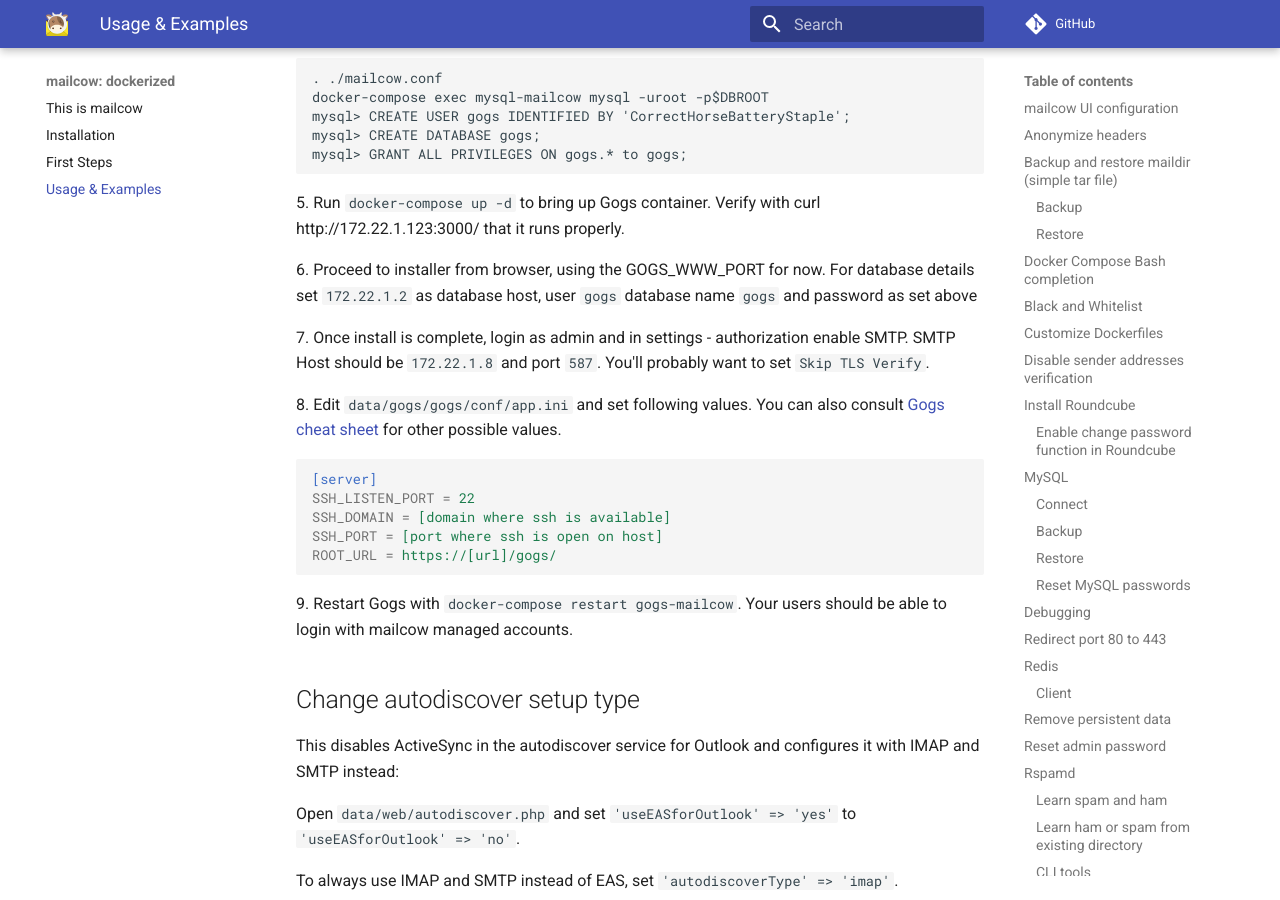
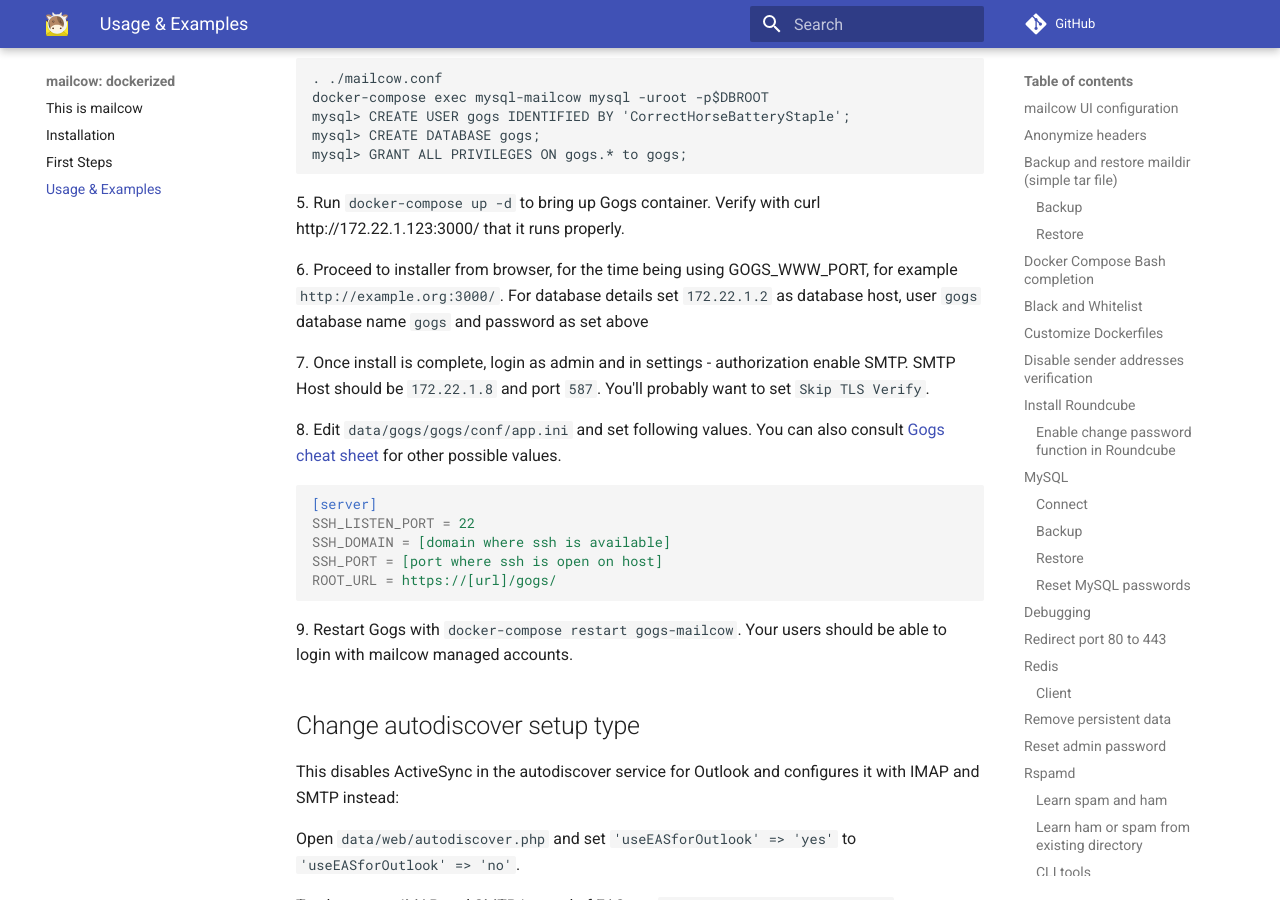
Before and after one commit to mailcow/mailcow-dockerized, an MkDocs documentation site: the page built from docs/u_and_e.md, in a window 1280 px wide and 900 px high, scrolled down 12503 px. Built offline with MkDocs 1.6.1 and Material for MkDocs 9.7.7, drawn with Linux system fonts in a browser that asks for light colours; comment, search, counter and statistics services are not loaded; old or Windows-style settings are respelled for this version of MkDocs.

Commit message:
Make the Gogs install step a bit more clear.

```diff
--- a/docs/u_and_e.md
+++ b/docs/u_and_e.md
@@ -569,7 +569,7 @@
 
 5\. Run `docker-compose up -d` to bring up Gogs container. Verify with curl http://172.22.1.123:3000/ that it runs properly.
 
-6\. Proceed to installer from browser, using the GOGS_WWW_PORT for now. For database details set `172.22.1.2` as database host, user `gogs` database name `gogs` and password as set above
+6\. Proceed to installer from browser, for the time being using GOGS_WWW_PORT, for example `http://example.org:3000/`. For database details set `172.22.1.2` as database host, user `gogs` database name `gogs` and password as set above
 
 7\. Once install is complete, login as admin and in settings - authorization enable SMTP. SMTP Host should be `172.22.1.8` and port `587`. You'll probably want to set `Skip TLS Verify`.
 
```
